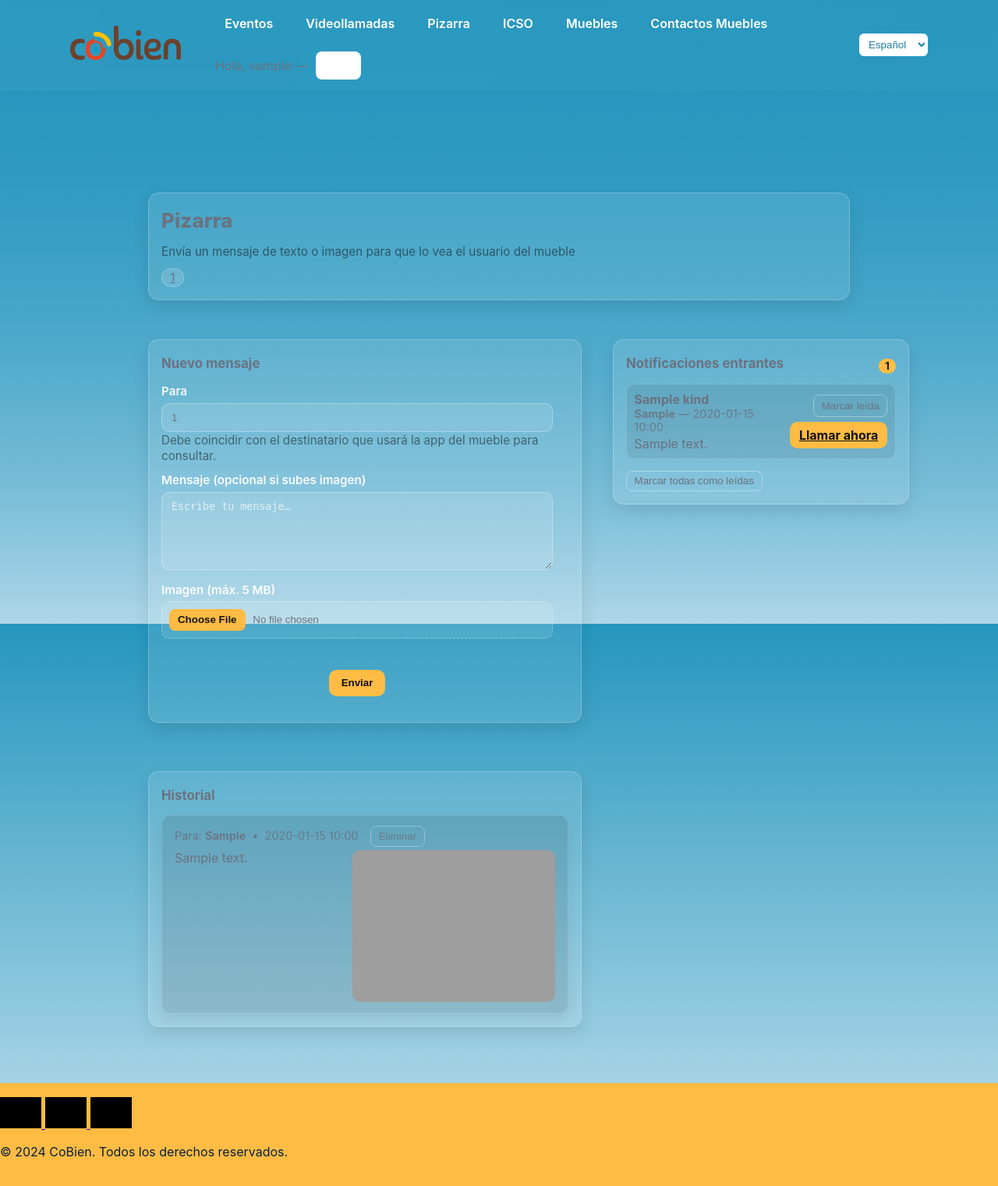
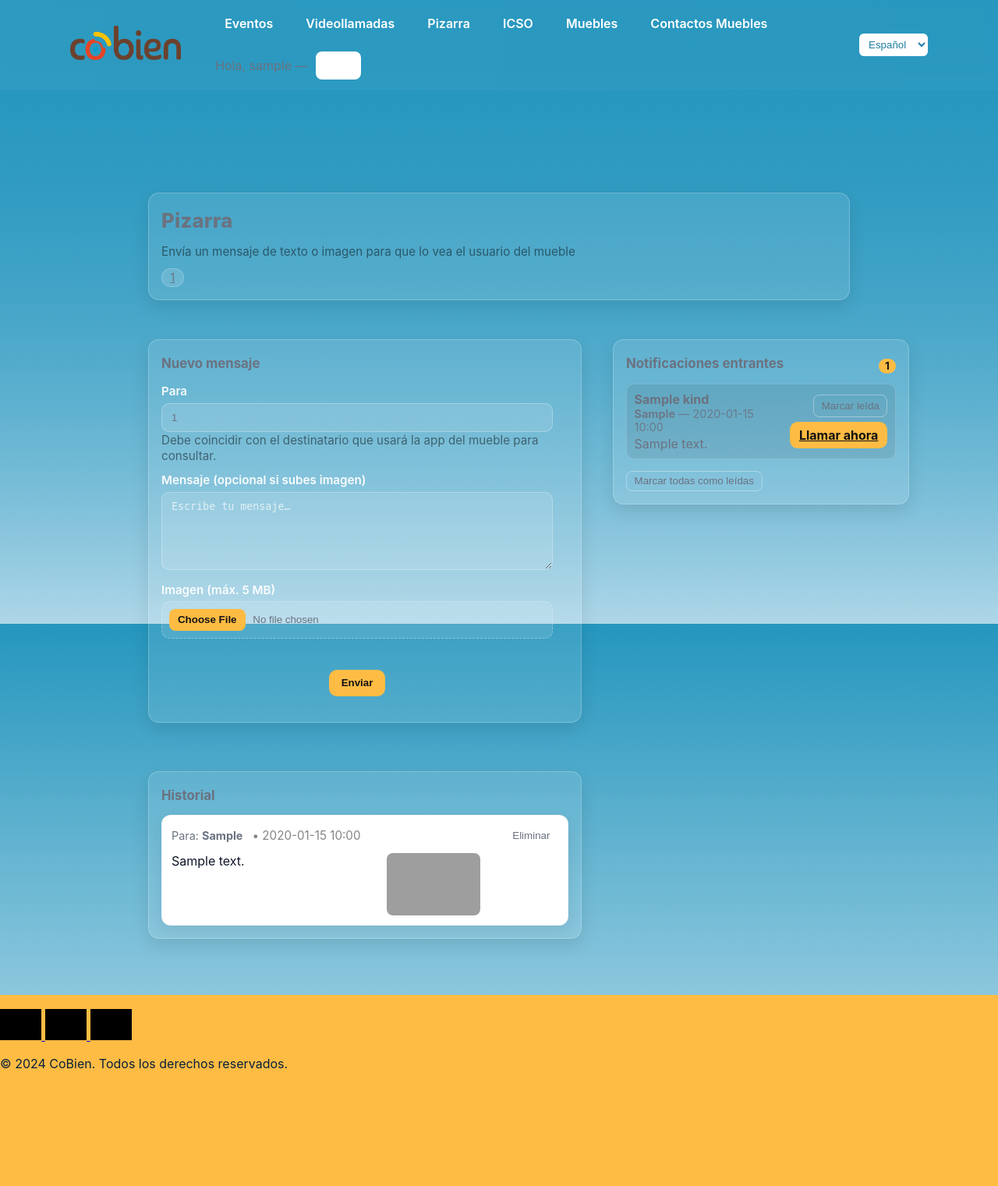
Before and after one commit to DeustoTech/cobien-backend, a Django app: page /pizarra/ in a window 1280 px wide. Shown: the whole page at 78% size. After the commit the page ends 1371 px from the top, so only its background shows below. Run offline with Django 5.2, Linux system fonts and the light colour scheme; a user stored in the database is signed in; tables that the repository leaves empty hold one stand-in row (values such as "Sample post"); a database or web service that is not in the repository returns one stand-in record (values such as "Sample title"); data that the repository does not hold is empty; parts of the project's set-up code (start-up, migrations or seed data) failed here and were passed over; grey boxes are pictures that could not be loaded.

Commit message:
UI(pizarra): add client-side 'load more' for history and hide excess cards (visual only)

```diff
--- a/cobien-backend/apps/eventos/static/css/styles.css
+++ b/cobien-backend/apps/eventos/static/css/styles.css
@@ -932,48 +932,37 @@ h1 + .video-wrapper{
   color: var(--light); font-size:.9rem; line-height:1;
 }
 
-/* 2) Histórico en columna con tarjetas elegantes y ancho moderado */
-.history-list{ display:flex; flex-direction:column; gap:.85rem; }
+/* 2) Histórico: grid de tarjetas responsivo (más compacto y organizado) */
+.history-list{ display:grid; grid-template-columns: repeat(auto-fit, minmax(300px, 1fr)); gap:16px; align-items:start; }
 
 .post-card{
-  background: rgba(0,0,0,.10);
-  border: 1px solid rgba(255,255,255,.18);
+  background: var(--card);
+  border: 1px solid rgba(15,23,42,0.04);
   border-radius: 12px;
-  padding: .85rem 1rem;
-  box-shadow: 0 6px 16px rgba(0,0,0,.08);
+  padding: 12px;
+  box-shadow: var(--shadow);
+  display:flex;
+  flex-direction:column;
+  gap:10px;
 }
 
-.post-meta{ font-size:.9rem; opacity:.85; margin-bottom:.25rem; }
+.post-meta{ font-size:.9rem; color:var(--muted); display:flex; align-items:center; justify-content:space-between; gap:12px }
 
-/* 3) Texto + Imagen: bloque centrado con imagen pegada a la derecha del texto */
-.post-card .post-content{
-  max-width: 720px;     /* controla dónde cae el centro visual del conjunto */
-  margin: 0 auto;       /* centra texto+imagen dentro de la tarjeta */
-}
-.post-card.has-media .post-content{
-  display: grid;
-  grid-template-columns: minmax(0, 1fr) clamp(220px, 26vw, 260px); /* texto | imagen */
-  column-gap: .6rem;    /* separación pequeña: “pegados” */
-  align-items: start;
-}
+/* Contenido: texto + miniatura */
+.post-content{ display:flex; gap:12px; align-items:flex-start }
+.post-text{ flex:1; color:#0f172a }
+.post-img{ width:120px; height:80px; object-fit:cover; border-radius:8px; flex-shrink:0 }
 
-/* Imagen compacta y redondeada */
-.post-card.has-media .post-img{
-  width: clamp(220px, 26vw, 260px);
-  max-height: 200px;
-  object-fit: cover;
-  border-radius: 10px;
-  display: block;
-}
+/* Estado para ocultar tarjetas controladas por JS (load more) */
+.post-card[data-hidden="true"]{ display:none !important }
 
-/* Por si quedó alguna regla vieja de flex activa */
-.post-card.has-media .post-text{ flex: initial; }
+/* Tarjeta con imagen: usa grid para layout de texto/imagen en pantallas anchas */
+.post-card.has-media .post-content{ display:grid; grid-template-columns: 1fr 220px; column-gap:12px; align-items:start }
 
-/* En móvil apila vertical */
-@media (max-width: 720px){
-  .post-card .post-content{ max-width: 100%; }
-  .post-card.has-media .post-content{ grid-template-columns: 1fr; }
-  .post-card.has-media .post-img{ width: 100%; max-height: 320px; }
+@media (max-width:720px){
+  .history-list{ grid-template-columns: 1fr }
+  .post-card.has-media .post-content{ grid-template-columns: 1fr }
+  .post-img{ width:100%; height:auto }
 }
 
 /* 4) Botones en color de marca (ámbar) y centrado del CTA final */
--- a/cobien-backend/apps/pizarra/templates/pizarra/pizarra.html
+++ b/cobien-backend/apps/pizarra/templates/pizarra/pizarra.html
@@ -135,17 +135,20 @@
                   <p class="muted mt-2">{% blocktrans %}Selecciona un destinatario arriba (o escribe uno en “Para”) para ver su historial.{% endblocktrans %}</p>
                 {% else %}
                   {% if posts and posts|length > 0 %}
-                    <div class="history-list mt-3">
+                    <div class="history-list mt-3" id="historyList">
                       {% for post in posts %}
-                        <article class="post-card {% if post.image_url %}has-media{% endif %}">
+                        <article class="post-card {% if post.image_url %}has-media{% endif %}" data-index="{{ forloop.counter0 }}">
                           <div class="post-meta">
-                            <span>{% blocktrans %}Para:{% endblocktrans %} <strong>{{ post.recipient_key }}</strong></span>
-                            &nbsp;•&nbsp;
-                            <time datetime="{{ post.created_at|date:'c' }}">{{ post.created_at|date:"Y-m-d H:i" }}</time>
-                            <form method="post" action="{% url 'pizarra_delete' post.id %}" style="display:inline; margin-left:12px;">
-                              {% csrf_token %}
-                              <button class="btn-outline" type="submit">{% blocktrans %}Eliminar{% endblocktrans %}</button>
-                            </form>
+                            <div>
+                              <span>{% blocktrans %}Para:{% endblocktrans %} <strong>{{ post.recipient_key }}</strong></span>
+                              <div class="muted" style="display:inline-block;margin-left:8px">• <time datetime="{{ post.created_at|date:'c' }}">{{ post.created_at|date:"Y-m-d H:i" }}</time></div>
+                            </div>
+                            <div>
+                              <form method="post" action="{% url 'pizarra_delete' post.id %}" style="display:inline;">
+                                {% csrf_token %}
+                                <button class="btn-outline" type="submit">{% blocktrans %}Eliminar{% endblocktrans %}</button>
+                              </form>
+                            </div>
                           </div>
 
                           <div class="post-content">
@@ -162,6 +165,11 @@
                         </article>
                       {% endfor %}
                     </div>
+                    {% if posts|length > 8 %}
+                      <div style="text-align:center;margin-top:14px;">
+                        <button id="loadMoreHistory" class="btn btn-primary">{% blocktrans %}Load more{% endblocktrans %}</button>
+                      </div>
+                    {% endif %}
                   {% else %}
                     <p class="muted mt-2">{% blocktrans %}No hay mensajes para{% endblocktrans %} <strong>{{ selected_contact }}</strong>{% blocktrans %}. ¡Envía el primero!{% endblocktrans %}</p>
                   {% endif %}
@@ -267,6 +275,31 @@
         });
       })();
 
+      // Load more for history (client-side progressive reveal)
+      (function(){
+        const initial = 8; // items to show initially
+        const step = 6;    // items to reveal on each click
+        const list = document.getElementById('historyList');
+        const btn = document.getElementById('loadMoreHistory');
+        if (!list || !btn) return;
+        const items = Array.from(list.querySelectorAll('.post-card'));
+        // Hide items beyond initial
+        items.forEach((it) => {
+          const idx = Number(it.getAttribute('data-index') || 0);
+          if (idx >= initial) it.setAttribute('data-hidden','true');
+        });
+
+        btn.addEventListener('click', function(){
+          const hidden = items.filter(i=>i.getAttribute('data-hidden') === 'true');
+          if (!hidden.length) { btn.style.display='none'; return; }
+          const toReveal = hidden.slice(0, step);
+          toReveal.forEach(it => it.removeAttribute('data-hidden'));
+          // If none left, hide the button
+          const stillHidden = items.some(i=>i.getAttribute('data-hidden') === 'true');
+          if (!stillHidden) btn.style.display = 'none';
+        });
+      })();
+
       // Si se selecciona un chip (?to=...), enfoca el textarea
       (function () {
         if (window.location.search.includes('to=')) {
```
